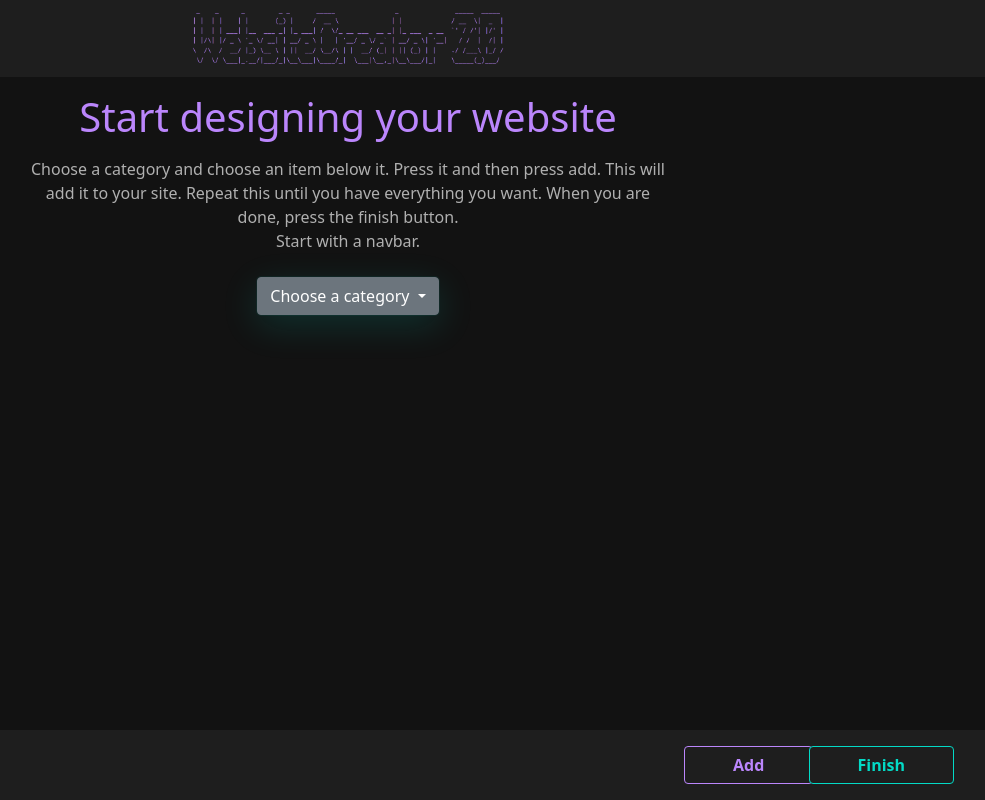
After one commit to lukaspalm/WebsiteCreator-2.0, a Flask app: template templates/create.html in a window 1280 px wide. The commit adds this page. Shown: the whole page, without its empty margins (292-1277 px from the left). Run offline with Flask 3, Linux system fonts and the light colour scheme; the template is opened without the code that fills it, so the values that code supplies are empty.

Commit message:
Created a 'create' page

```diff
--- /dev/null
+++ b/app.py
@@ -0,0 +1,28 @@
+from flask import Flask, render_template, make_response, request
+
+
+app = Flask(__name__)
+
+
+@app.route('/')
+def index():
+    resp = make_response(render_template('index.html'))
+    resp.set_cookie('site-pieces', '{}')
+    return resp
+
+@app.route('/create')
+def create():
+    return render_template('create.html')
+
+@app.route('/add')
+def add():
+    id = request.args.get('id')
+    if id:
+        print("Adding item with id: " + str(id))
+        return "Adding item with id: " + str(id)
+    else:
+        return "No id provided", 400
+
+
+if __name__ == '__main__':
+    app.run(port=1337, debug=True)
--- /dev/null
+++ b/static/site-files/script.js
@@ -0,0 +1,14 @@
+if (document.getElementById("tryButton") != null) {
+  document.getElementById("tryButton").addEventListener("click", function() {
+      window.location.href = "/create";
+    });
+}
+
+dropdown_items = document.getElementsByClassName("dropdown-item");
+
+for (var i = 0; i < dropdown_items.length; i++) {
+
+  dropdown_items[i].addEventListener("click", function() {
+      document.getElementById("chooseCategory").innerHTML = this.innerHTML;
+  });
+}
--- a/style.css
+++ b/static/site-files/style.css
@@ -71,6 +71,53 @@ nav {
 
 }
 
+body {
+    background-color: var(--primary-background);
+}
+
+h1 {
+    color: var(--primary-accent);
+}
+
+p {
+    color: var(--secondary-text);
+}
+
+.create-desc {
+    width: 50%;
+}
+
+.choose-category-button {
+    box-shadow: rgba(3, 218, 198, 0.16) 0px 10px 36px 0px, rgba(3, 218, 198, 0.06) 0px 0px 0px 1px;
+}
+
+.add-menu {
+    background-color: var(--secondary-background);
+}
+
+.outlined-add-button {
+    border: solid 1px var(--primary-accent);
+    color: var(--primary-accent);
+    background-color: var(--secondary-background);
+    font-weight: 550;
+
+}
+
+.outlined-add-button:hover {
+    background-color: var(--primary-accent);
+}
+
+.outlined-finish-button {
+    border: solid 1px var(--secondary-accent);
+    color: var(--secondary-accent);
+    background-color: var(--secondary-background);
+    font-weight: 550;
+
+}
+
+.outlined-finish-button:hover {
+    background-color: var(--secondary-accent);
+}
 
 @media screen and (max-width: 768px){
     .logo {
@@ -93,6 +140,10 @@ nav {
     .main-content {
         height: 100vh;
     }
+
+    .create-desc {
+        width: 80%;
+    }
 }
 
 @media screen and (min-width: 769px){
--- /dev/null
+++ b/templates/create.html
@@ -0,0 +1,60 @@
+<!DOCTYPE html>
+<html lang="en">
+<head>
+    <meta charset="UTF-8">
+    <meta name="viewport" content="width=device-width, initial-scale=1.0">
+    <link href="https://cdn.jsdelivr.net/npm/bootstrap@5.0.2/dist/css/bootstrap.min.css" rel="stylesheet" integrity="sha384-EVSTQN3/azprG1Anm3QDgpJLIm9Nao0Yz1ztcQTwFspd3yD65VohhpuuCOmLASjC" crossorigin="anonymous">
+    <link rel="stylesheet" type="text/css" href="{{ url_for('static', filename='site-files/style.css') }}">
+    <title>
+        Create
+    </title>
+</head>
+<body>
+    <nav class="navbar navbar-fixed-top">
+        <div class="navbar-header w-100 text-center">
+            <a href="#">
+                <img src="{{ url_for('static', filename='assets/logos/logo.png') }}" alt="WebsiteCreator 2.0" class="logo">
+            </a>
+        </div>
+    </nav>
+    <div class="row-sm-12">
+        <div class="col-sm-12 d-flex align-items-center flex-column text-center pt-3">
+            <h1>
+                Start designing your website
+            </h1>
+            <p class="py-2 create-desc">
+                Choose a category and choose an item below it. Press it and then press add. This will add it to your site. Repeat this until you have everything you want. When you are done, press the finish button. <br> Start with a navbar.
+            </p>
+        </div>
+    </div>
+    <div class="row-sm-12">
+        <div class="col-sm-12 text-center">
+            <div class="dropdown">
+                <button class="btn btn-secondary dropdown-toggle choose-category-button" type="button" id="chooseCategory" data-bs-toggle="dropdown" aria-expanded="false">
+                  Choose a category
+                </button>
+                <ul class="dropdown-menu dropdown-menu-dark" aria-labelledby="dropdownMenuButton1">
+                  <li id="category"><a class="dropdown-item" href="#">Navbars</a></li>
+                </ul>
+            </div>
+        </div>
+    </div>
+    <div class="row-sm-12 add-menu py-3 position-fixed bottom-0 w-100 d-flex justify-content-end">
+        <div class="col-sm-1 text-center">
+            <button class="btn text-center outlined-add-button px-5 mx-3">
+                Add
+            </button>
+        </div>
+        <div class="col-sm-2 text-center">
+            <button class="btn text-center outlined-finish-button px-5 mx-3">
+                Finish
+            </button>
+        </div>
+    </div>
+
+    <script src="{{ url_for('static', filename='site-files/script.js') }}"></script>
+    <script src="https://code.jquery.com/jquery-3.3.1.slim.min.js"></script>
+    <script src="https://cdn.jsdelivr.net/npm/@popperjs/core@2.9.2/dist/umd/popper.min.js" integrity="sha384-IQsoLXl5PILFhosVNubq5LC7Qb9DXgDA9i+tQ8Zj3iwWAwPtgFTxbJ8NT4GN1R8p" crossorigin="anonymous"></script>
+    <script src="https://cdn.jsdelivr.net/npm/bootstrap@5.0.2/dist/js/bootstrap.min.js" integrity="sha384-cVKIPhGWiC2Al4u+LWgxfKTRIcfu0JTxR+EQDz/bgldoEyl4H0zUF0QKbrJ0EcQF" crossorigin="anonymous"></script>
+</body>
+</html>
```
Also changed, not shown: index.html (deleted, +0 -50 lines), static/assets/templates/base/base.html (added, +18 -0 lines), templates/index.html (added, +50 -0 lines), static/assets/logos/logo.png (renamed from assets/logos/logo.png).
